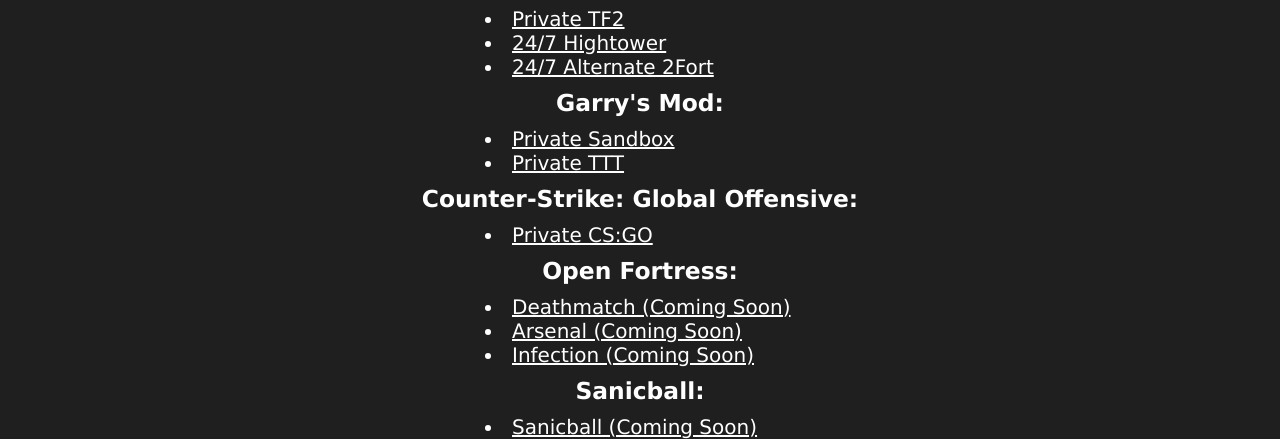
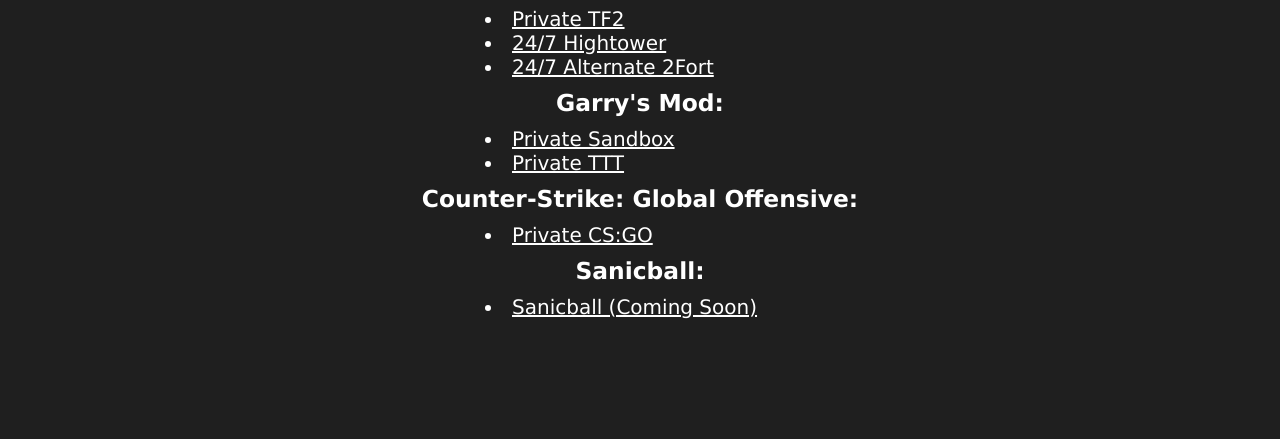
Before and after one commit to 8BitFenix/website, a plain HTML site: page servers/index.html in a window 1280 px wide. Shown: the part 436-875 px from the top of the page. After the commit the page ends 800 px from the top, so only its background shows below. Drawn offline with Linux system fonts and the light colour scheme.

Commit message:
no more open fortress
no of section cause im probably never gonna make of servers

```diff
--- a/servers/index.html
+++ b/servers/index.html
@@ -48,12 +48,6 @@
     <ul>
       <li><a href="https://www.youtube.com/watch?v=dQw4w9WgXcQ">Private CS:GO</a></li>
     </ul>
-    <h3>Open Fortress:</h3>
-    <ul>
-      <li><a href="../underconstruction.html">Deathmatch (Coming Soon) </a></li>
-      <li><a href="../underconstruction.html">Arsenal (Coming Soon) </a></li>
-      <li><a href="../underconstruction.html">Infection (Coming Soon) </a></li>
-    </ul>
     <h3>Sanicball:</h3>
     <ul>
       <li><a href="../underconstruction.html">Sanicball (Coming Soon) </a></li>
```
